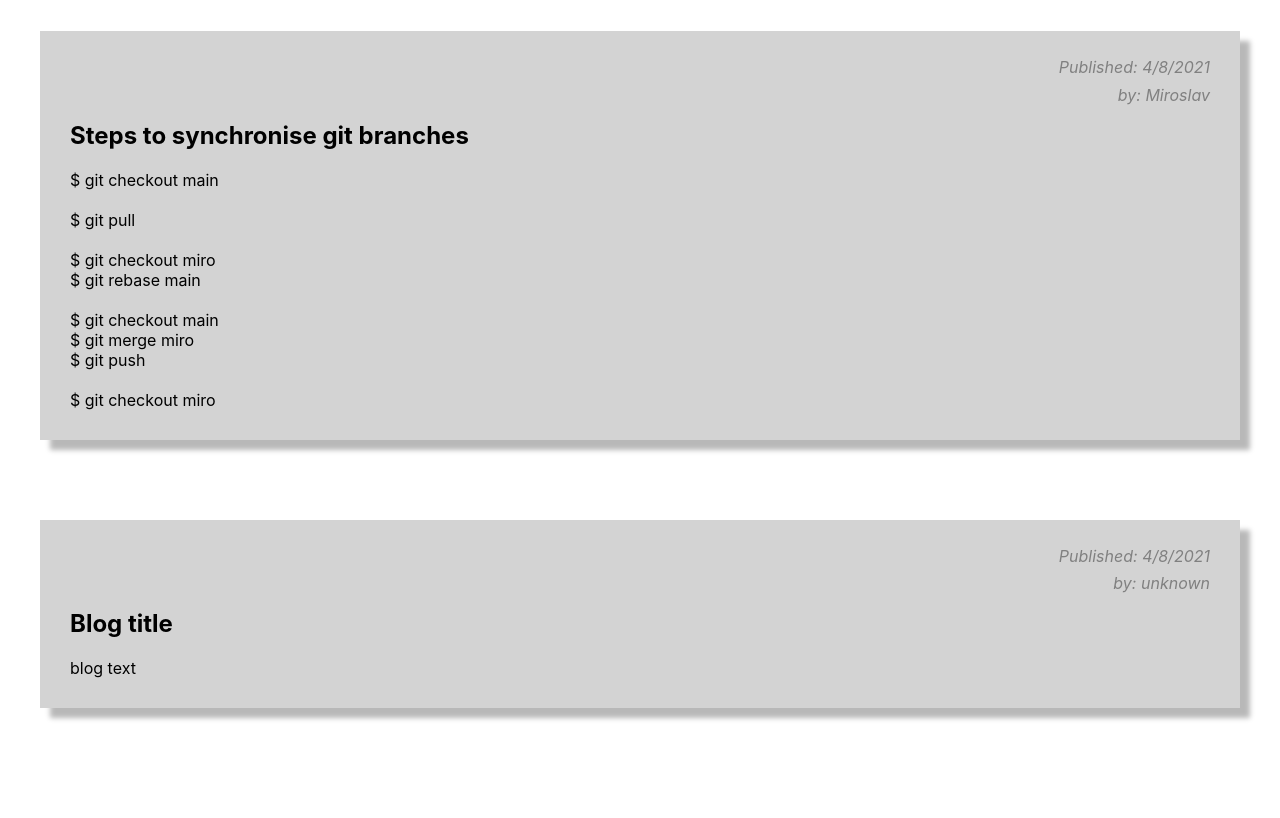
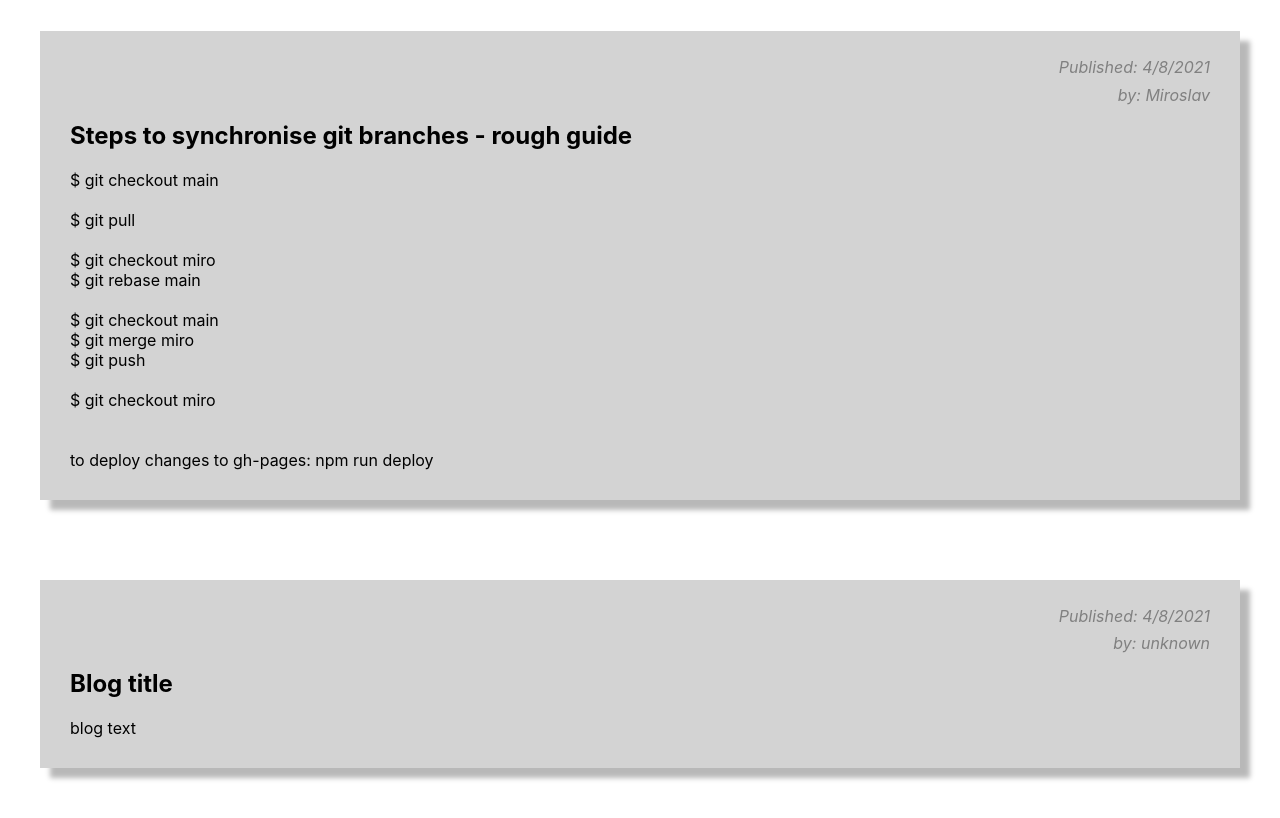
Before and after one commit to MMAcode/sass_miro_and_arthur, a React (Create React App) app: page / in a window 1280 px wide. Shown: the part 1860-2678 px from the top of the page. Built offline with nearby package versions, Linux system fonts and the light colour scheme.

Commit message:
gh-pages enabled

```diff
--- a/src/components/blogs/Blog_GitCoop.js
+++ b/src/components/blogs/Blog_GitCoop.js
@@ -3,7 +3,7 @@ import {Blog} from "../Blog";
 export const Blog_GitCoop = () => {
     return (
         <Blog author="Miroslav">
-            <h2>Steps to synchronise git branches</h2>
+            <h2>Steps to synchronise git branches - rough guide</h2>
             <article>
                 $ git checkout main
                 <br/>
@@ -17,7 +17,10 @@ export const Blog_GitCoop = () => {
                 <br/>$ git push
                 <br/>
                 <br/>$ git checkout miro
-
+                <br/>
+                <br/>
+                <br/> to deploy changes to gh-pages: npm run deploy
+                <br/>
             </article>
         </Blog>
     )
```
Also changed, not shown: package.json (+7 -1 lines), 1 other file (tests, documents, lock files or other folders).
